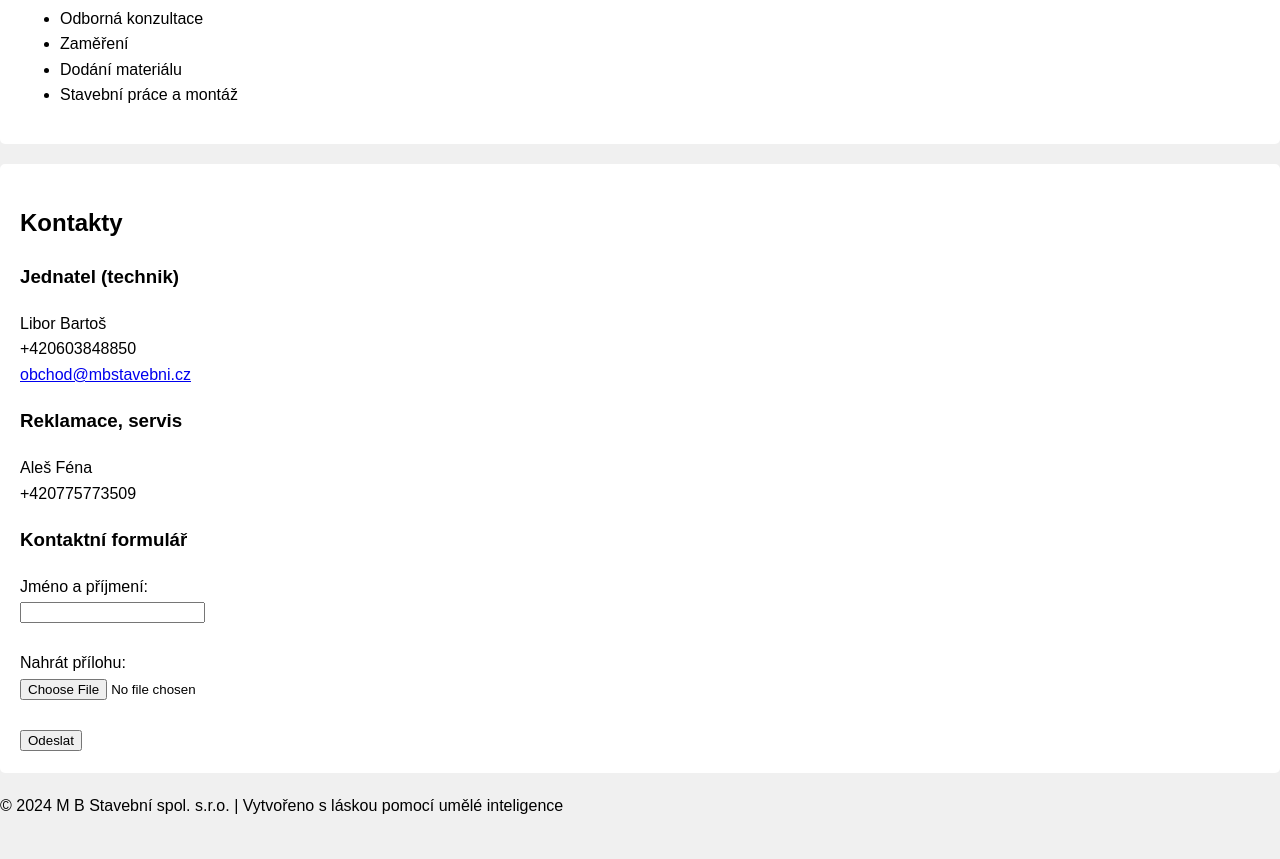
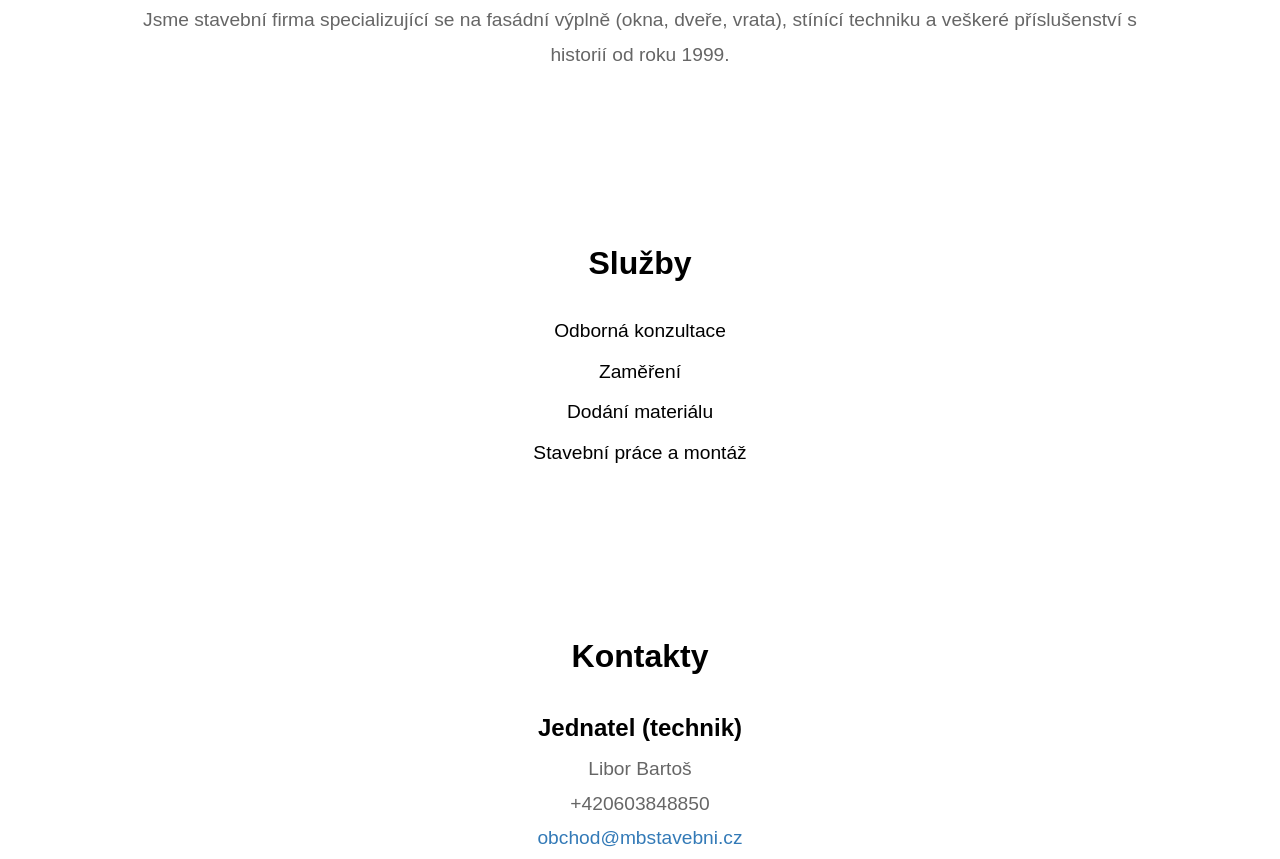
Before and after one commit to MBstavebni/WEB1, a plain HTML site: page index.html in a window 1280 px wide. Shown: the part 613-1472 px from the top of the page. Before the commit the page ends 1447 px from the top, so only its background shows below. Drawn offline with Linux system fonts and the light colour scheme.

Commit message:
Update style.css

```diff
--- a/style.css
+++ b/style.css
@@ -1,15 +1,40 @@
+/* Obecné styly */
+
 body {
-    background-color: #f0f0f0; /* světle šedá */
     font-family: Arial, sans-serif;
     line-height: 1.6;
     margin: 0;
     padding: 0;
+    background-color: #f0f0f0; /* světle šedá */
 }
+
+.container {
+    width: 80%;
+    max-width: 1200px;
+    margin: 0 auto;
+    padding: 20px;
+}
+
+a {
+    text-decoration: none;
+    color: #337ab7;
+}
+
+a:hover {
+    text-decoration: underline;
+}
+
+/* Styly záhlaví */
 
 header {
     background-color: #333;
     color: #fff;
     padding: 10px 0;
+}
+
+header h1 {
+    margin: 0;
+    font-size: 2em;
 }
 
 header nav ul {
@@ -25,14 +50,99 @@ header nav ul li {
 
 header nav ul li a {
     color: #fff;
-    text-decoration: none;
+    font-size: 1.2em;
     font-weight: bold;
+}
+
+/* Styly sekcí */
+
+section {
+    background-color: #fff;
+    padding: 40px 0;
+    text-align: center;
+}
+
+section h2 {
+    font-size: 2em;
+}
+
+section p {
+    font-size: 1.2em;
+    line-height: 1.8;
+    color: #666;
+}
+
+section ul {
+    list-style-type: none;
+    padding: 0;
+}
+
+section ul li {
+    font-size: 1.2em;
+    margin-bottom: 10px;
+}
+
+/* Styly kontaktních osob a formuláře */
+
+.contact-person {
+    margin-bottom: 20px;
+}
+
+.contact-person h3 {
+    font-size: 1.5em;
+    margin-bottom: 5px;
+}
+
+.contact-person p {
+    font-size: 1.2em;
+    color: #666;
+    margin: 0;
+}
+
+.contact-form {
+    margin-top: 40px;
+}
+
+.contact-form label {
+    font-size: 1.2em;
+    display: block;
+    margin-bottom: 5px;
+}
+
+.contact-form input[type="text"],
+.contact-form input[type="file"] {
+    width: 100%;
+    padding: 10px;
+    margin-bottom: 10px;
+    border: 1px solid #ccc;
+    border-radius: 4px;
+    box-sizing: border-box;
+}
+
+.contact-form input[type="submit"] {
+    background-color: #337ab7;
+    color: #fff;
+    border: none;
+    padding: 12px 20px;
+    font-size: 1.2em;
+    cursor: pointer;
+    border-radius: 4px;
+}
+
+.contact-form input[type="submit"]:hover {
+    background-color: #23527c;
+}
+
+/* Styly zápatí */
+
+footer {
+    background-color: #333;
+    color: #fff;
+    text-align: center;
+    padding: 10px 0;
+}
+
+footer p {
+    margin: 0;
     font-size: 1.2em;
 }
-
-section {
-    padding: 20px;
-    margin-bottom: 20px;
-    background-color: #fff;
-    border-radius: 5px;
-}
```
